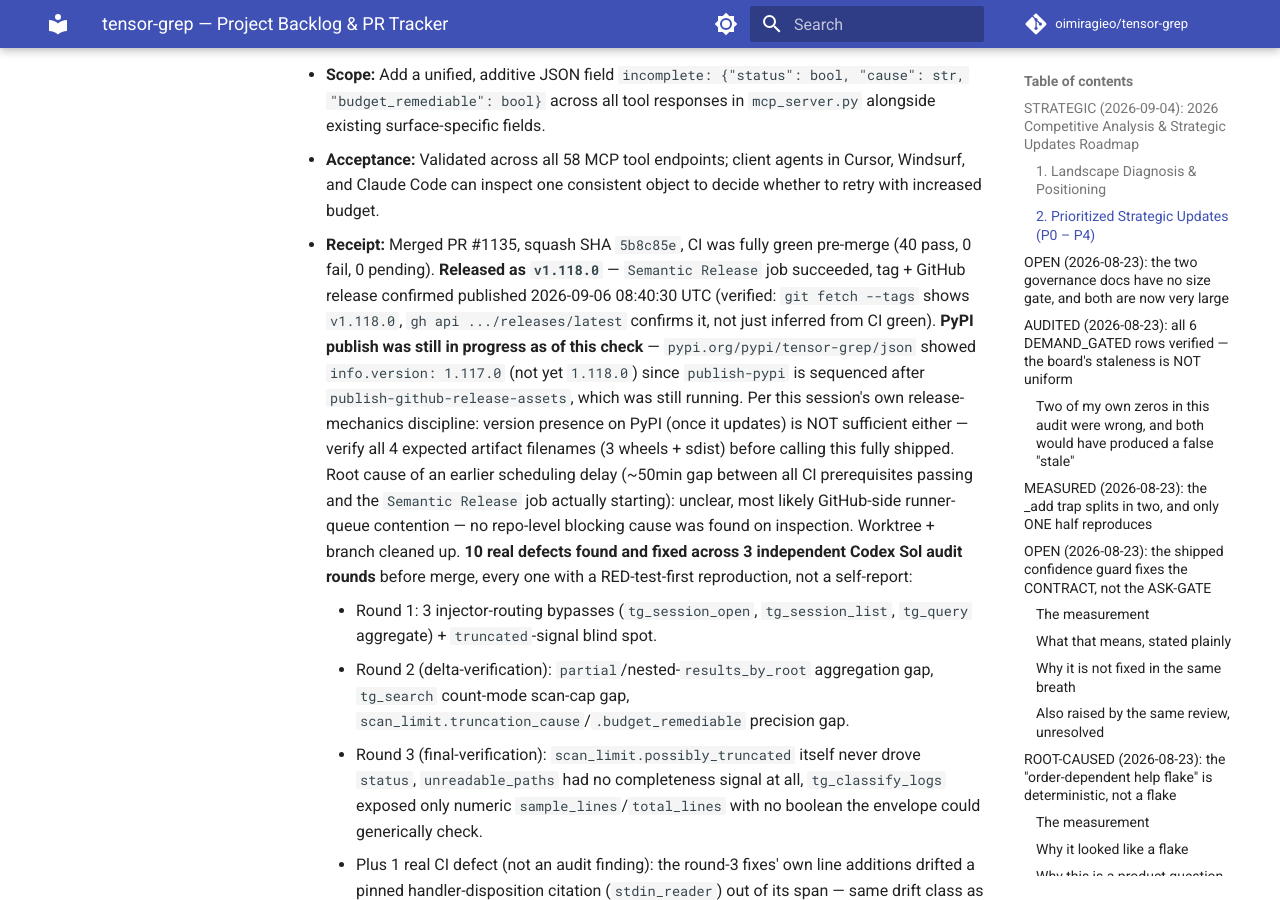
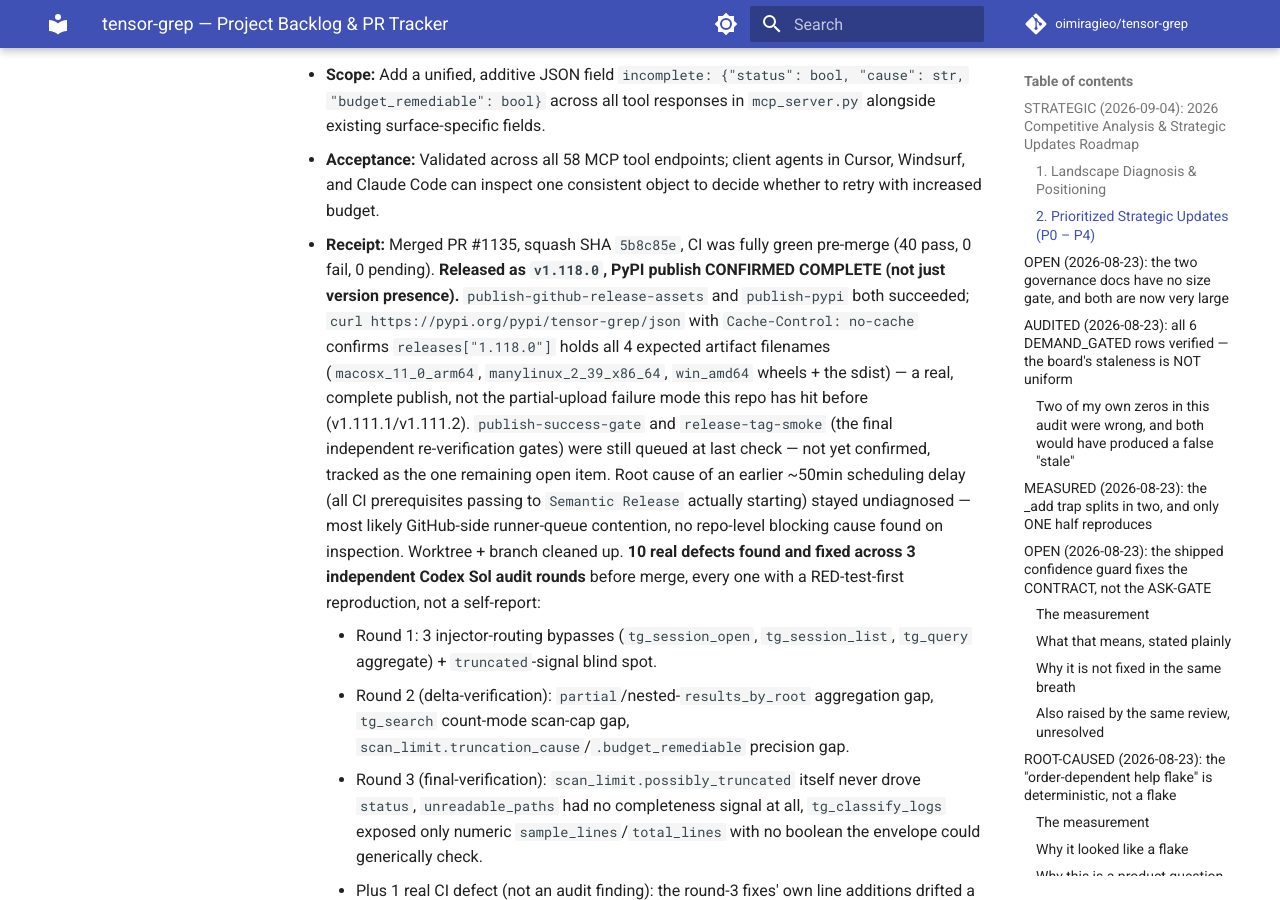
Before and after one commit to oimiragieo/tensor-grep, an MkDocs documentation site: the page built from docs/BACKLOG.md, in a window 1280 px wide and 900 px high, scrolled down 4919 px. Built offline with MkDocs 1.6.1 and Material for MkDocs 9.7.7, drawn with Linux system fonts in a browser that asks for light colours; comment, search, counter and statistics services are not loaded.

Commit message:
docs(backlog): P3/v1.118.0 PyPI publish confirmed complete (4/4 artifacts)
Real per-artifact verification, not version-presence alone: all 3
wheels + sdist present on PyPI for 1.118.0. publish-success-gate and
release-tag-smoke (the independent re-verification gates) still queued
-- not yet confirmed, one remaining open item.

Co-Authored-By: Claude Sonnet 5 <noreply@anthropic.com>
Claude-Session: https://claude.ai/code/session_01FQEmq7dWnf223dBYKSnz4d

```diff
--- a/docs/BACKLOG.md
+++ b/docs/BACKLOG.md
@@ -115,7 +115,7 @@ Competitive landscape audit against mid-2026 codebase intelligence and agent con
   - **Objective:** Establish `tg`'s fail-closed incompleteness contract as the gold standard across all MCP clients.
   - **Scope:** Add a unified, additive JSON field `incomplete: {"status": bool, "cause": str, "budget_remediable": bool}` across all tool responses in `mcp_server.py` alongside existing surface-specific fields.
   - **Acceptance:** Validated across all 58 MCP tool endpoints; client agents in Cursor, Windsurf, and Claude Code can inspect one consistent object to decide whether to retry with increased budget.
-  - **Receipt:** Merged PR #1135, squash SHA `5b8c85e`, CI was fully green pre-merge (40 pass, 0 fail, 0 pending). **Released as `v1.118.0`** — `Semantic Release` job succeeded, tag + GitHub release confirmed published 2026-09-06 08:40:30 UTC (verified: `git fetch --tags` shows `v1.118.0`, `gh api .../releases/latest` confirms it, not just inferred from CI green). **PyPI publish was still in progress as of this check** — `pypi.org/pypi/tensor-grep/json` showed `info.version: 1.117.0` (not yet `1.118.0`) since `publish-pypi` is sequenced after `publish-github-release-assets`, which was still running. Per this session's own release-mechanics discipline: version presence on PyPI (once it updates) is NOT sufficient either — verify all 4 expected artifact filenames (3 wheels + sdist) before calling this fully shipped. Root cause of an earlier scheduling delay (~50min gap between all CI prerequisites passing and the `Semantic Release` job actually starting): unclear, most likely GitHub-side runner-queue contention — no repo-level blocking cause was found on inspection. Worktree + branch cleaned up. **10 real defects found and fixed across 3 independent Codex Sol audit rounds** before merge, every one with a RED-test-first reproduction, not a self-report:
+  - **Receipt:** Merged PR #1135, squash SHA `5b8c85e`, CI was fully green pre-merge (40 pass, 0 fail, 0 pending). **Released as `v1.118.0`, PyPI publish CONFIRMED COMPLETE (not just version presence).** `publish-github-release-assets` and `publish-pypi` both succeeded; `curl https://pypi.org/pypi/tensor-grep/json` with `Cache-Control: no-cache` confirms `releases["1.118.0"]` holds all 4 expected artifact filenames (`macosx_11_0_arm64`, `manylinux_2_39_x86_64`, `win_amd64` wheels + the sdist) — a real, complete publish, not the partial-upload failure mode this repo has hit before (v1.111.1/v1.111.2). `publish-success-gate` and `release-tag-smoke` (the final independent re-verification gates) were still queued at last check — not yet confirmed, tracked as the one remaining open item. Root cause of an earlier ~50min scheduling delay (all CI prerequisites passing to `Semantic Release` actually starting) stayed undiagnosed — most likely GitHub-side runner-queue contention, no repo-level blocking cause found on inspection. Worktree + branch cleaned up. **10 real defects found and fixed across 3 independent Codex Sol audit rounds** before merge, every one with a RED-test-first reproduction, not a self-report:
     - Round 1: 3 injector-routing bypasses (`tg_session_open`, `tg_session_list`, `tg_query` aggregate) + `truncated`-signal blind spot.
     - Round 2 (delta-verification): `partial`/nested-`results_by_root` aggregation gap, `tg_search` count-mode scan-cap gap, `scan_limit.truncation_cause`/`.budget_remediable` precision gap.
     - Round 3 (final-verification): `scan_limit.possibly_truncated` itself never drove `status`, `unreadable_paths` had no completeness signal at all, `tg_classify_logs` exposed only numeric `sample_lines`/`total_lines` with no boolean the envelope could generically check.
```
